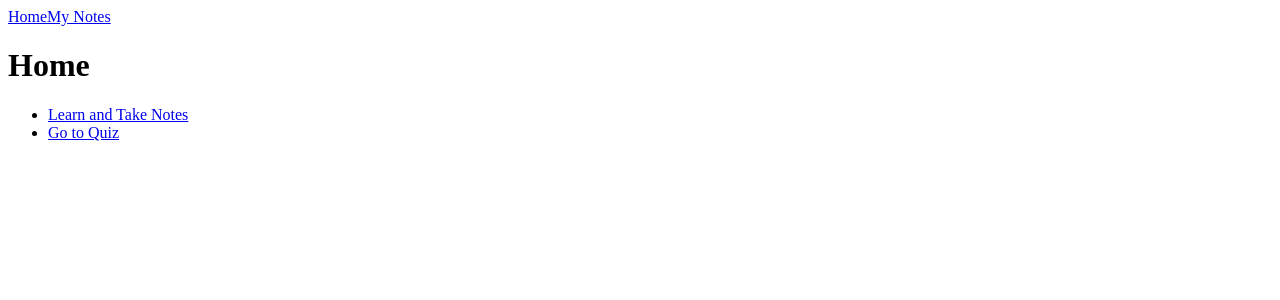
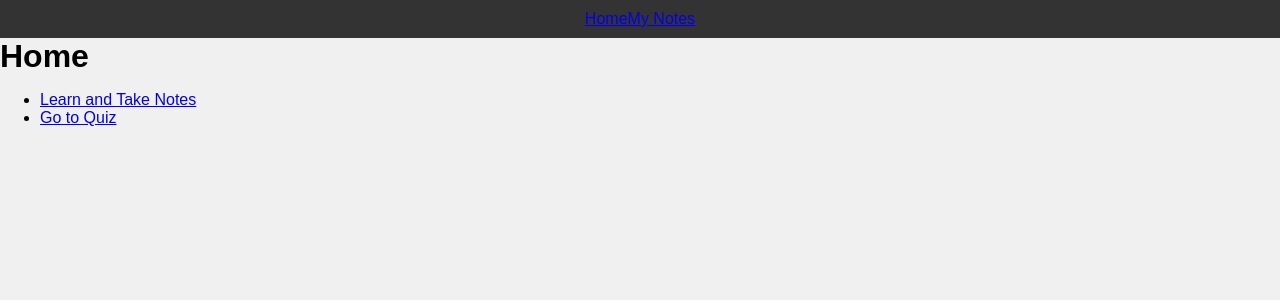
Before and after one commit to AleFin95/QuizWiz-Client, a React (Vite) app in the folder QuizWiz/: page / in a window 1280 px wide. Shown: the top 300 px of the page. Built offline with nearby package versions, Linux system fonts and the light colour scheme.

Commit message:
added css

```diff
--- a/QuizWiz/src/assets/app.css
+++ b/QuizWiz/src/assets/app.css
@@ -0,0 +1,24 @@
+body, h1, h2, p {
+  margin: 0;
+  padding: 0;
+}
+
+body {
+  background-color: #f0f0f0;
+  font-family: Arial, sans-serif;
+}
+
+header {
+  background-color: #333;
+  color: #fff;
+  padding: 10px 0;
+  text-align: center;
+}
+
+.container {
+  max-width: 800px;
+  margin: 0 auto;
+  padding: 20px;
+  background-color: #fff;
+  box-shadow: 0 0 10px rgba(0, 0, 0, 0.1);
+}
```
